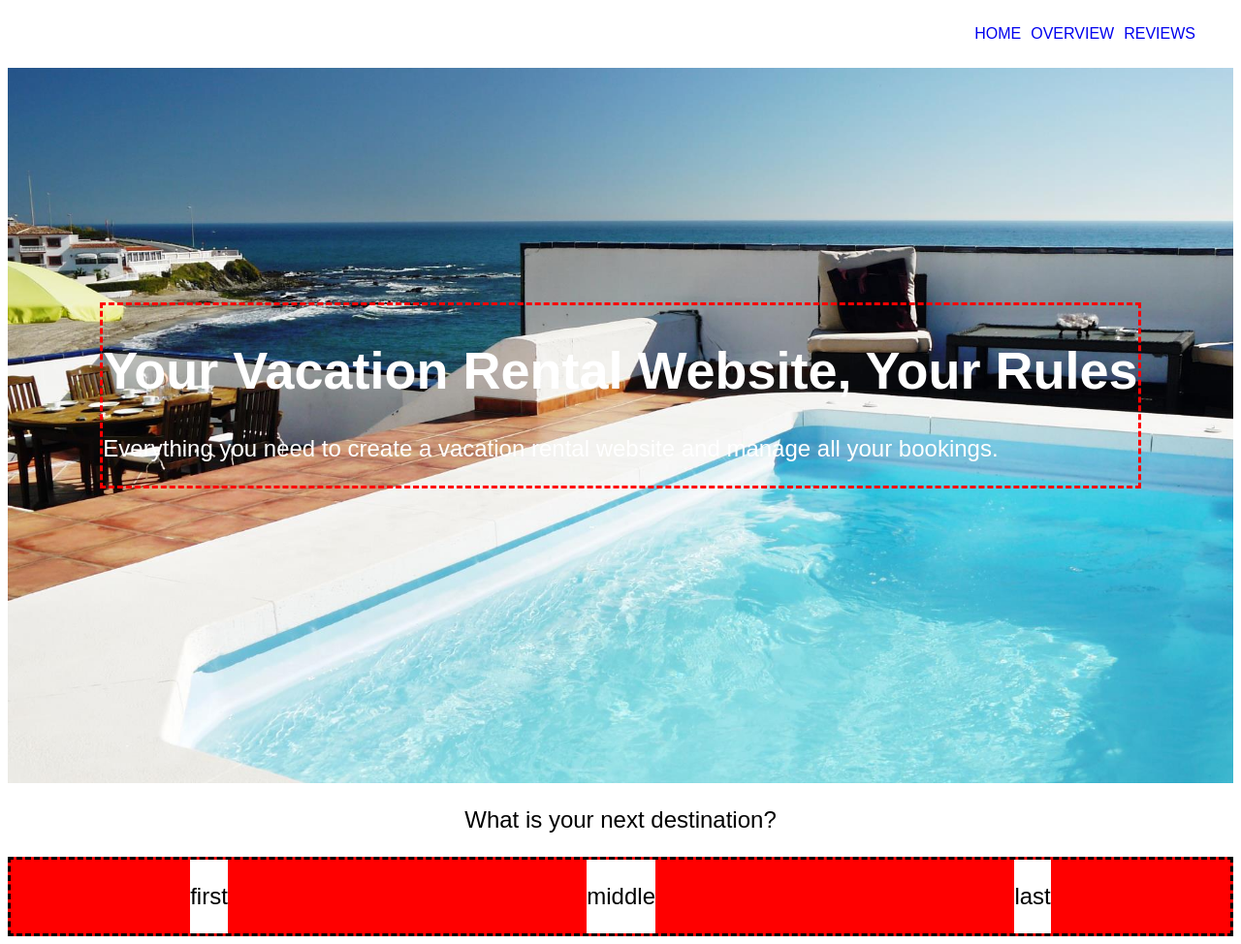
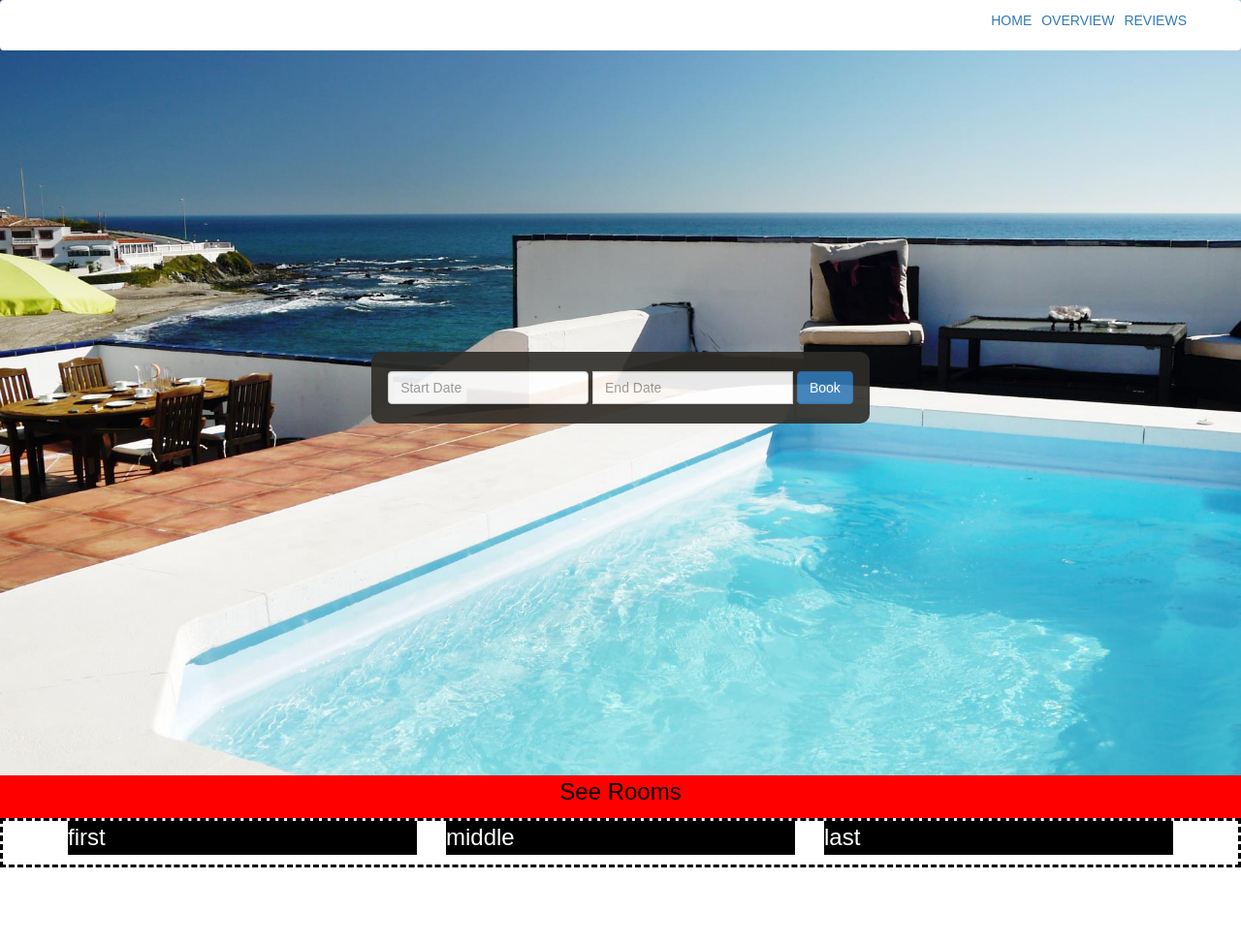
Before and after one commit to YuzhuH/practices, a plain HTML site: page index.html in a window 1280 px wide. Shown: the whole page at 97% size. After the commit the page ends 895 px from the top, so only its background shows below. Drawn offline with nearby package versions, Linux system fonts and the light colour scheme.

Commit message:
using bootstrap

```diff
--- a/css/components/banner.css
+++ b/css/components/banner.css
@@ -7,7 +7,11 @@
 }
 
 .banner-content{
-  border-style: dashed;
-  border-color: red;
+  /*border-style: dashed;*/
+  /*border-color: red;*/
+  background-color: #2e2c28;
+  opacity: 0.9;
+  padding: 20px 17px;
+  border-radius: 10px;
   /*padding: 10px 50px;*/
 }
--- a/css/components/card.css
+++ b/css/components/card.css
@@ -1,20 +1,21 @@
-.container{
+.wrapper-red {
+  background-color: red;
+  align-items: center;
+}
+
+
+.heading-headline{
+  color:black;
   text-align: center;
 }
 
-.container p{
-  color: black;
+.card{
+  background-color: black;
+
 }
-
 .cards{
   border-style: dashed;
   border-color: black;
-  display: flex;
-  justify-content: space-around;
   align-items: center;
-  background-color: red;
-}
-
-.card{
   background-color: white;
 }
--- a/index.html
+++ b/index.html
@@ -5,6 +5,7 @@
     <title>TESTING --> LODGIFY</title>
     <!-- Google result description -->
     <meta name="description" content="Vacation Rental Software & Website Templates by Lodgify.">
+    <link rel="stylesheet" href="https://maxcdn.bootstrapcdn.com/bootstrap/3.3.7/css/bootstrap.min.css">
     <link rel="stylesheet" href="css/style.css">
   </head>
 
@@ -30,29 +31,56 @@
 
     <div class="banner" style= "background: url('images/luxurypool.jpg')">
       <div class="banner-content">
-        <h1>Your Vacation Rental Website, Your Rules</h1>
-        <p>Everything you need to create a vacation rental website and manage all your bookings.</p>
+
+        <form class="form-inline" style="margin-bottom: 0px">
+        <label class="sr-only" for="inlineFormInput">Start Date</label>
+        <input type="text" class="form-control mb-2 mr-sm-2 mb-sm-0" id="inlineFormInput" placeholder="Start Date">
+
+        <label class="sr-only" for="inlineFormInputGroup">End Date</label>
+        <div class="input-group mb-2 mr-sm-2 mb-sm-0">
+          <input type="text" class="form-control" id="inlineFormInputGroup" placeholder="End Date">
+        </div>
+        <button type="submit" class="btn btn-primary">Book</button>
+      </form>
+
     </div>
   </div>
 
 
 
     <!-- banner section ends -->
+    <div class="wrapper-red">
+      <p class="heading-headline">See Rooms</p>
+
+      <div class="cards">
+      <div class="container">
+
+        <div class="row">
 
 
-    <div class="container">
-      <p>What is your next destination?</p>
-      <div class="cards">
+          <div class="col-xs-12 col-md-6 col-lg-4">
             <div class="card">
               <p>first</p>
             </div>
+          </div>
+
+          <div class="col-xs-12 col-md-6 col-lg-4">
             <div class="card">
              <p>middle</p>
            </div>
+         </div>
+
+         <div class="col-xs-12 col-md-6 col-lg-4">
            <div class="card">
              <p>last</p>
            </div>
          </div>
+
+
        </div>
+      </div>
+     </div>
+   </div>
+
 </body>
 </html>
```
Lines whose indentation alone changed are shown as unchanged.
